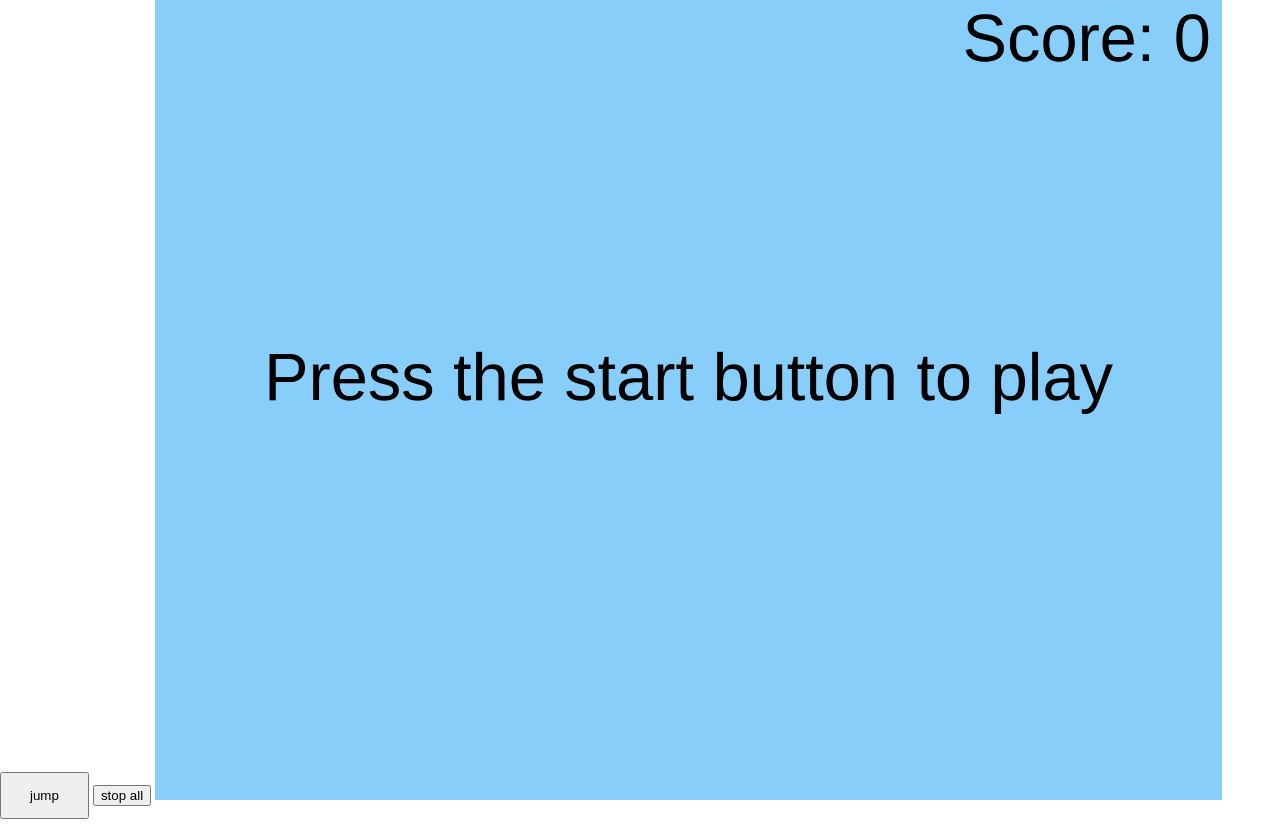
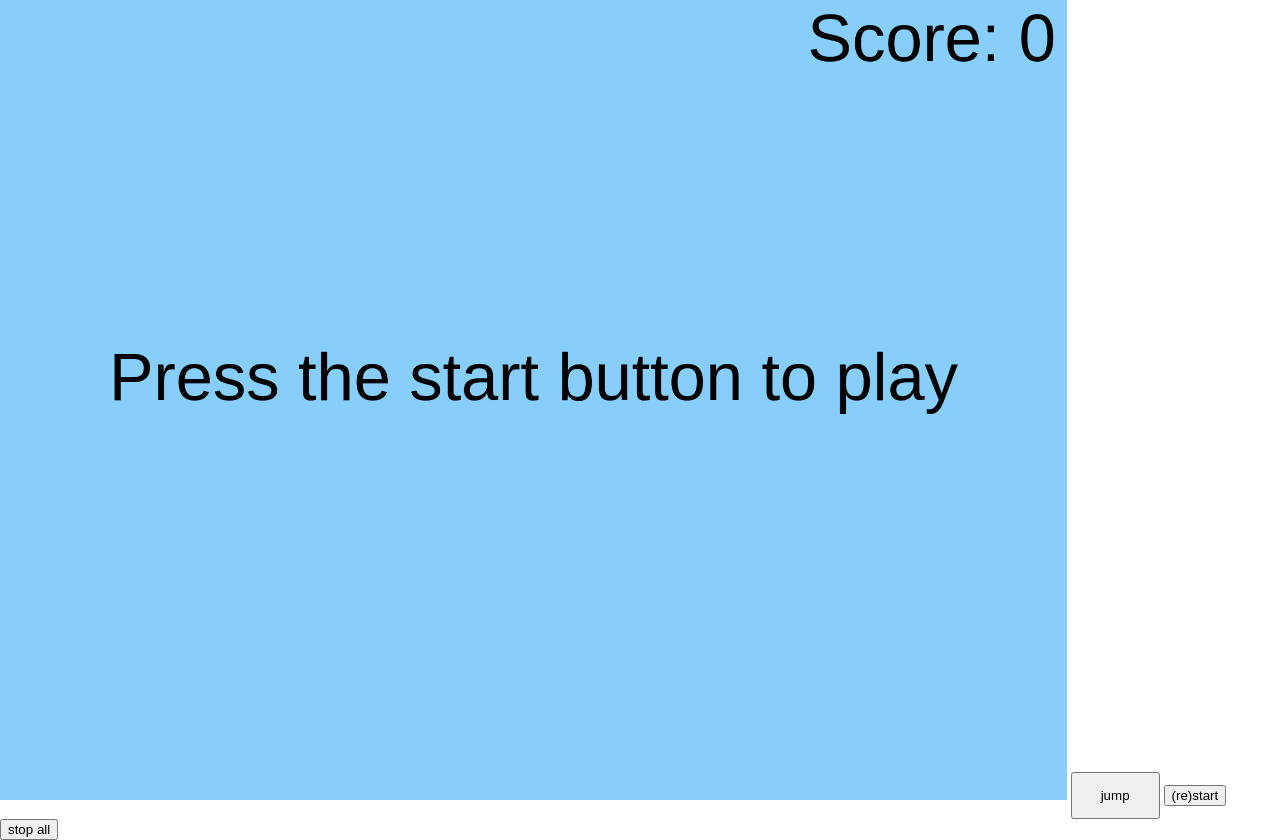
Before and after one commit to gamesremadebadly/flappybird, a plain HTML site: page index.html in a window 1280 px wide. Before the commit the page ends 819 px from the top, so only its background shows below. Drawn offline with Linux system fonts and the light colour scheme.

Commit message:
Update index.html

```diff
--- a/index.html
+++ b/index.html
@@ -3,12 +3,12 @@
   <head>
     <meta name="viewport" content="width=device-width, initial-scale=1.0">
     <link rel="stylesheet" href="flappybird.css">
-    <title>Flappy Bird - Games Remade Badly</title>
   </head>
   <body>
+    <canvas id="c" width="1920" height="1440">your browser doesn't support the canvas tag what a poor dude</canvas>
     <button onclick="jump()" style="padding:14px 28px;">jump</button>
+    <button onclick="start()">(re)start</button>
     <button onclick="stop()">stop all</button>
-    <canvas id="c" width="1920" height="1440"></canvas>
     <script src="flappybird.js"></script>
   </body>
 </html>
```
